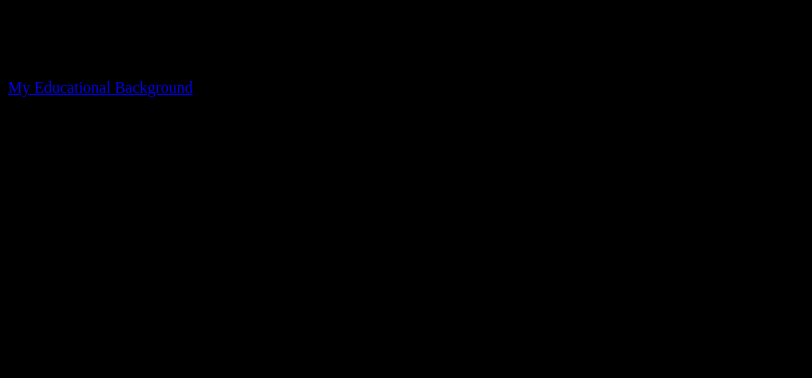
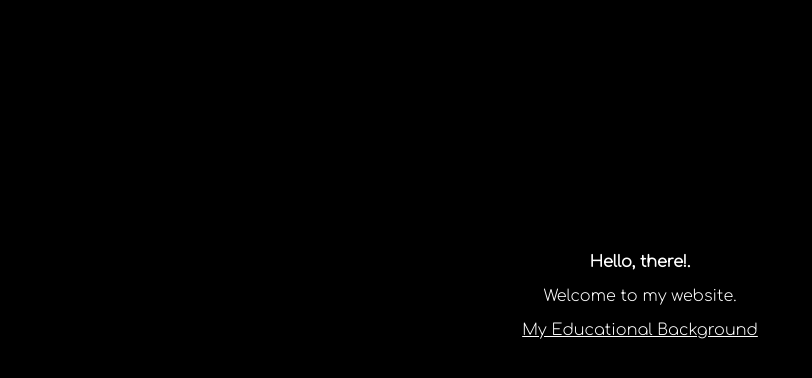
Before and after one commit to lqg3/web, a PHP site: page / in a window 1280 px wide. Shown: the top 378 px of the page, without its empty margins (0-812 px from the left). Run offline with PHP 8.4, Linux system fonts and the light colour scheme.

Commit message:
style fix
fixed everything

```diff
--- a/edu/education.html
+++ b/edu/education.html
@@ -8,11 +8,11 @@
 		<link href="styles.css" rel="stylesheet"/>
 	</head>
 	<body>
-		<h1>MY Educational background:</h1>
+		<h1>My Educational background:</h1>
 		<h2>Indonesia University of Education</h2>
 		<h3>Software Engineering</h3>
 		<h4>Undergraduate Degree</h4>
 		<h2>GDSC ITB 2023</h2>
-		<a href="/edu/education.html">My Educational Background</a>
+
 	</body>
 </html>
--- a/index.html
+++ b/index.html
@@ -8,8 +8,8 @@
 		<link href="styles.css" rel="stylesheet"/>
 	</head>
 	<body>
-		<h1>Hello World.</h1>
-		<p>Github, github, github.</p>
-		<a href="/edu/education.html">My Educational Background</a>
+		<h1>Hello, there!.</h1>
+		<p>Welcome to my website.</p>
+		<a href="/edu/education.html"><p>My Educational Background</p></a>
 	</body>
 </html>
--- a/styles.css
+++ b/styles.css
@@ -1,5 +1,8 @@
-h1, p{
-    font-family: Cambria;
+h1{
+    margin-top: 20%
+}
+h1, p, a{
+    color: white;
     font-size: 100%;
     font-family: 'Comfortaa', cursive;
     text-align: center;
```
Also changed, not shown: edu/styles.css (+16 -3 lines).
